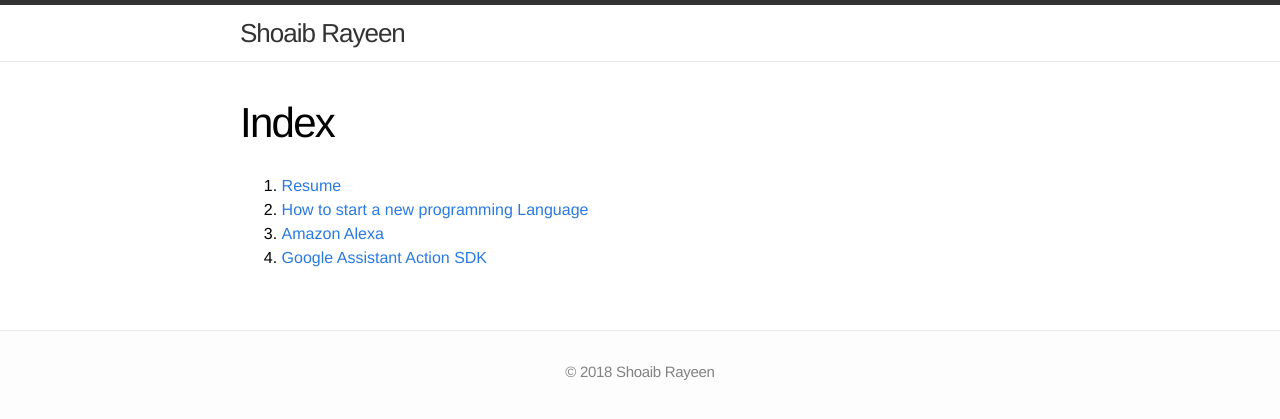
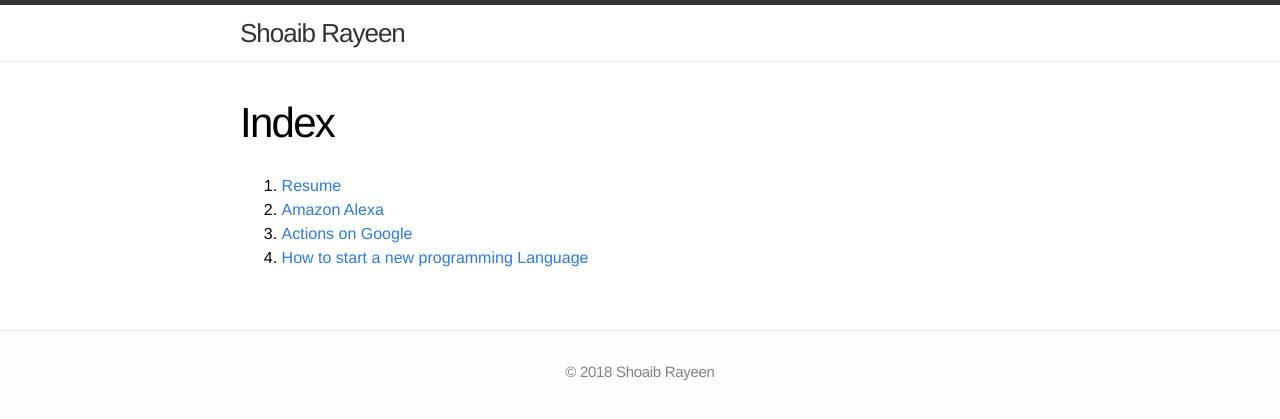
Before and after one commit to shoaibrayeen/shoaibrayeen.github.io, a Jekyll site: the page built from index.md, in a window 1280 px wide. Shown: the top 419 px of the page. Built offline with Jekyll 4.4.1, drawn with Linux system fonts in a browser that asks for light colours.

Commit message:
updated Index

```diff
--- a/index.md
+++ b/index.md
@@ -3,6 +3,6 @@ layout: page
 title: Index
 ---
 1. [Resume](/doc/resume)
-2. [How to start a new programming Language](/doc/start_a_new_programming_language)
-3. [Amazon Alexa](/doc/amazon_alexa)
-4. [Google Assistant Action SDK](/doc/google_assistant)
+2. [Amazon Alexa](/doc/amazon_alexa)
+3. [Actions on Google](/doc/Actions_on_Google)
+4. [How to start a new programming Language](/doc/start_a_new_programming_language)
```
